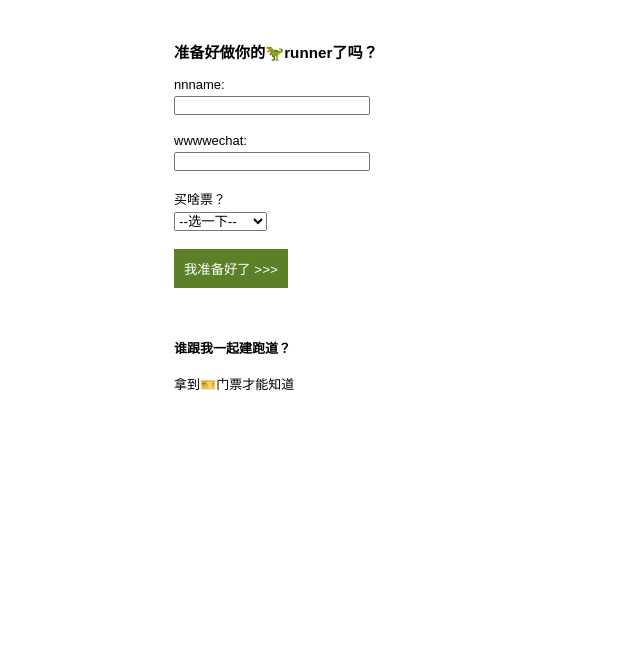
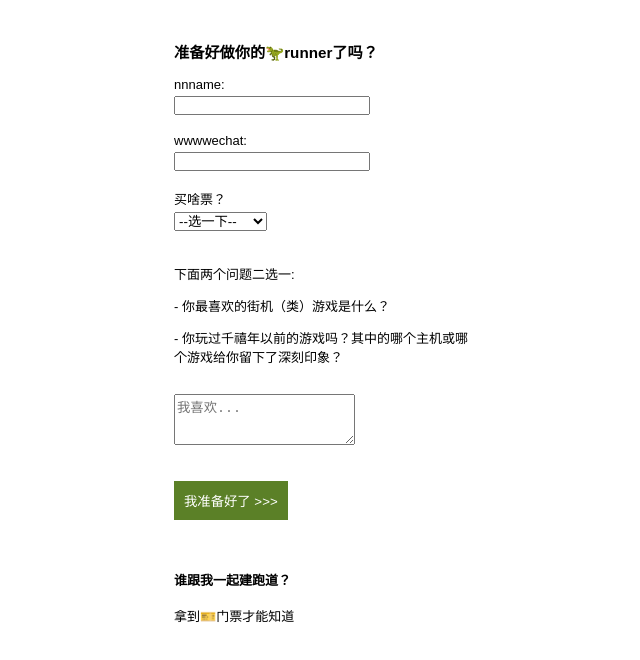
Before and after one commit to rect-repair/pico8SignUp, a plain HTML site: page index.html in a window 1280 px wide. Shown: the whole page, without its empty margins (316-956 px from the left). Drawn offline with Linux system fonts and the light colour scheme.

Commit message:
Update index.html 增加comments回答

```diff
--- a/index.html
+++ b/index.html
@@ -31,7 +31,17 @@
                 <option value="students">学生/无业票</option>
             </select>
         </div>
+        <br>
+        <div class="form-row">
+            <label for="answer-input">下面两个问题二选一:</label>
 
+            <p>- 你最喜欢的街机（类）游戏是什么？</p>
+            <p>- 你玩过千禧年以前的游戏吗？其中的哪个主机或哪个游戏给你留下了深刻印象？</p>
+            <br>
+            <textarea id="answer-input" name="answer" rows="3" placeholder="我喜欢..."></textarea>
+            </select>
+        </div>
+        <br>
         <button type="submit" id="submit-button">我准备好了 >>></button>
     </form>
 
```
